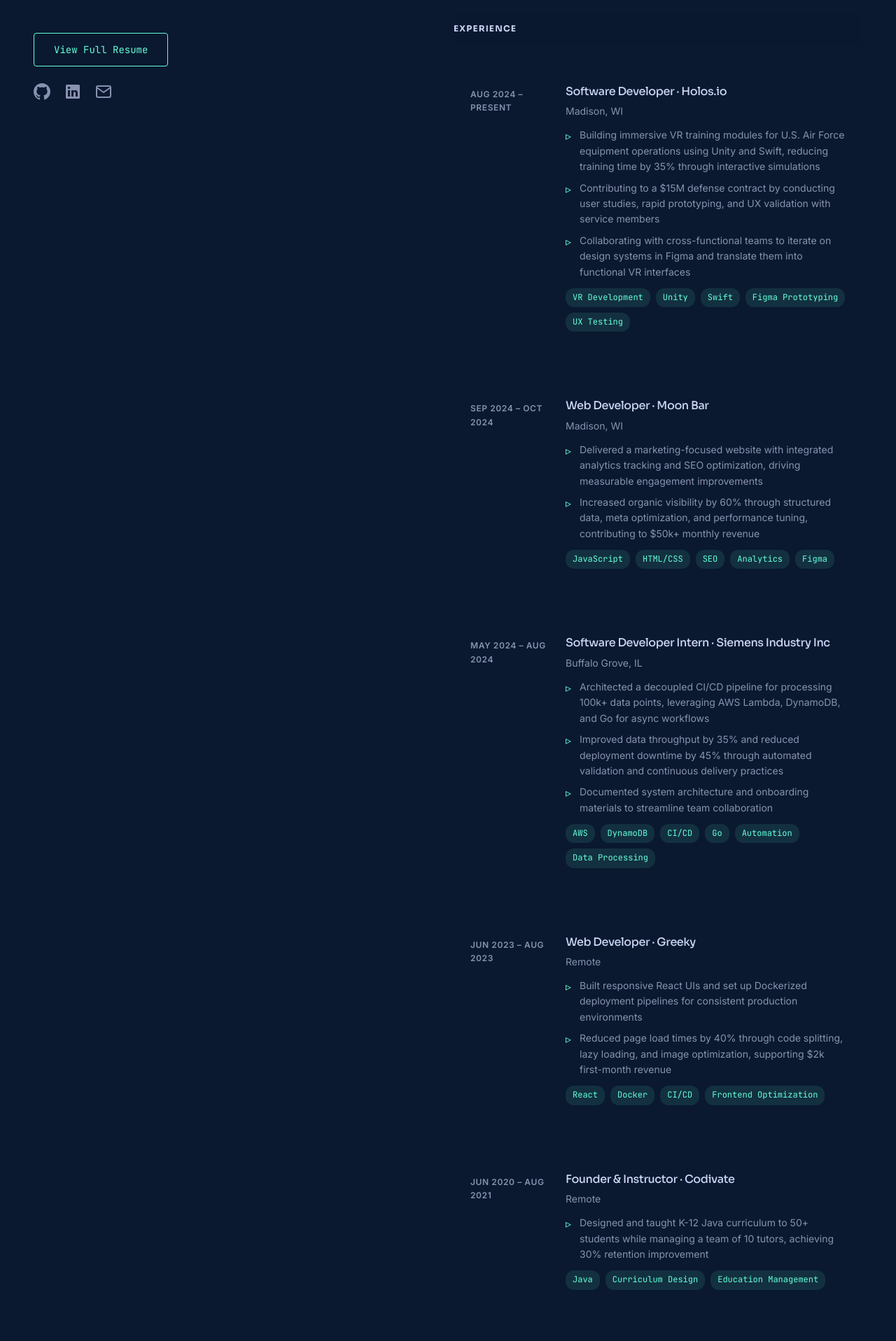
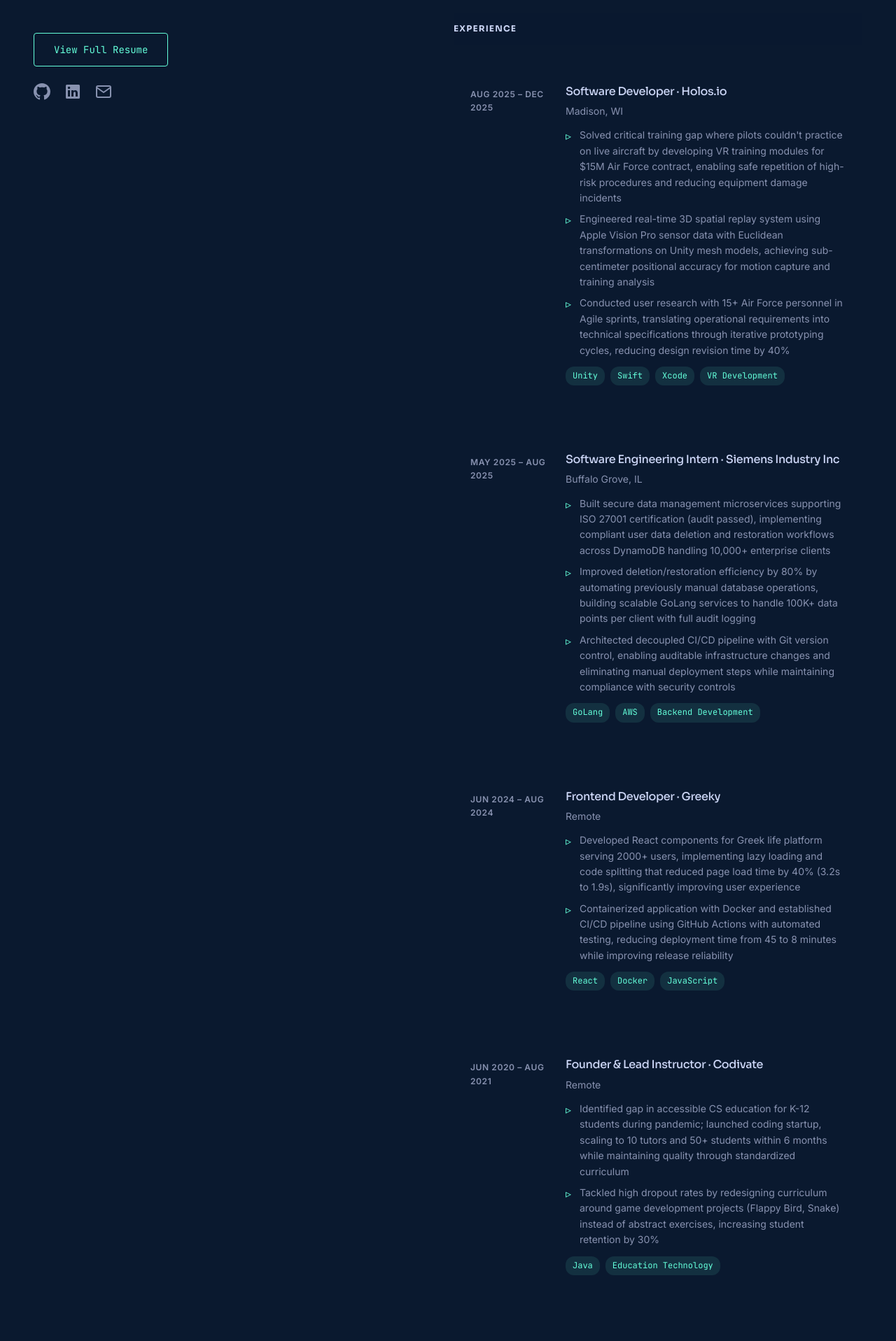
Before and after one commit to yajatnarayan/yajatnarayan.github.io, a React (Vite) app: page / in a window 1280 px wide. Shown: the part 583-2500 px from the top of the page at 70% size. Built offline with nearby package versions, Linux system fonts and the light colour scheme.

Commit message:
updated key details to better represent my resume

```diff
--- a/src/data/resume.js
+++ b/src/data/resume.js
@@ -1,13 +1,14 @@
 export const personalInfo = {
   name: 'Yajat Narayan',
   role: 'Software Developer',
-  tagline: 'Building VR training systems, data-driven web apps, and scalable cloud infrastructure',
+  tagline: 'Building VR training systems, scalable backend services, and privacy-focused applications',
   email: 'yajatnarayan@gmail.com',
+  phone: '847-989-0521',
   location: 'Madison, WI',
   remotePreference: 'Remote-friendly',
-  availability: 'Open to frontend, VR, and product-focused engineering roles',
-  linkedin: 'https://www.linkedin.com/in/yajat-narayan-905926245/',
-  github: 'https://github.com/yajatnarayan',
+  availability: 'Open to software engineering roles',
+  linkedin: 'https://linkedin.com/in/yajat-narayan/',
+  github: 'https://github.com/yajatnarayan/',
 }
 
 export const navigation = [
@@ -24,57 +25,47 @@ export const experiences = [
   {
     company: 'Holos.io',
     location: 'Madison, WI',
-    timeframe: 'Aug 2024 – Present',
+    timeframe: 'Aug 2025 – Dec 2025',
     role: 'Software Developer',
-    focus: 'VR Development, Unity, Swift, Figma Prototyping, UX Testing',
+    focus: 'Unity, Swift, Xcode, VR Development',
     bullets: [
-      'Building immersive VR training modules for U.S. Air Force equipment operations using Unity and Swift, reducing training time by 35% through interactive simulations',
-      'Contributing to a $15M defense contract by conducting user studies, rapid prototyping, and UX validation with service members',
-      'Collaborating with cross-functional teams to iterate on design systems in Figma and translate them into functional VR interfaces',
-    ],
-  },
-  {
-    company: 'Moon Bar',
-    location: 'Madison, WI',
-    timeframe: 'Sep 2024 – Oct 2024',
-    role: 'Web Developer',
-    focus: 'JavaScript, HTML/CSS, SEO, Analytics, Figma',
-    bullets: [
-      'Delivered a marketing-focused website with integrated analytics tracking and SEO optimization, driving measurable engagement improvements',
-      'Increased organic visibility by 60% through structured data, meta optimization, and performance tuning, contributing to $50k+ monthly revenue',
+      'Solved critical training gap where pilots couldn\'t practice on live aircraft by developing VR training modules for $15M Air Force contract, enabling safe repetition of high-risk procedures and reducing equipment damage incidents',
+      'Engineered real-time 3D spatial replay system using Apple Vision Pro sensor data with Euclidean transformations on Unity mesh models, achieving sub-centimeter positional accuracy for motion capture and training analysis',
+      'Conducted user research with 15+ Air Force personnel in Agile sprints, translating operational requirements into technical specifications through iterative prototyping cycles, reducing design revision time by 40%',
     ],
   },
   {
     company: 'Siemens Industry Inc',
     location: 'Buffalo Grove, IL',
-    timeframe: 'May 2024 – Aug 2024',
-    role: 'Software Developer Intern',
-    focus: 'AWS, DynamoDB, CI/CD, Go, Automation, Data Processing',
+    timeframe: 'May 2025 – Aug 2025',
+    role: 'Software Engineering Intern',
+    focus: 'GoLang, AWS, Backend Development',
     bullets: [
-      'Architected a decoupled CI/CD pipeline for processing 100k+ data points, leveraging AWS Lambda, DynamoDB, and Go for async workflows',
-      'Improved data throughput by 35% and reduced deployment downtime by 45% through automated validation and continuous delivery practices',
-      'Documented system architecture and onboarding materials to streamline team collaboration',
+      'Built secure data management microservices supporting ISO 27001 certification (audit passed), implementing compliant user data deletion and restoration workflows across DynamoDB handling 10,000+ enterprise clients',
+      'Improved deletion/restoration efficiency by 80% by automating previously manual database operations, building scalable GoLang services to handle 100K+ data points per client with full audit logging',
+      'Architected decoupled CI/CD pipeline with Git version control, enabling auditable infrastructure changes and eliminating manual deployment steps while maintaining compliance with security controls',
     ],
   },
   {
     company: 'Greeky',
     location: 'Remote',
-    timeframe: 'Jun 2023 – Aug 2023',
-    role: 'Web Developer',
-    focus: 'React, Docker, CI/CD, Frontend Optimization',
+    timeframe: 'Jun 2024 – Aug 2024',
+    role: 'Frontend Developer',
+    focus: 'React, Docker, JavaScript',
     bullets: [
-      'Built responsive React UIs and set up Dockerized deployment pipelines for consistent production environments',
-      'Reduced page load times by 40% through code splitting, lazy loading, and image optimization, supporting $2k first-month revenue',
+      'Developed React components for Greek life platform serving 2000+ users, implementing lazy loading and code splitting that reduced page load time by 40% (3.2s to 1.9s), significantly improving user experience',
+      'Containerized application with Docker and established CI/CD pipeline using GitHub Actions with automated testing, reducing deployment time from 45 to 8 minutes while improving release reliability',
     ],
   },
   {
     company: 'Codivate',
     location: 'Remote',
     timeframe: 'Jun 2020 – Aug 2021',
-    role: 'Founder & Instructor',
-    focus: 'Java, Curriculum Design, Education Management',
+    role: 'Founder & Lead Instructor',
+    focus: 'Java, Education Technology',
     bullets: [
-      'Designed and taught K-12 Java curriculum to 50+ students while managing a team of 10 tutors, achieving 30% retention improvement',
+      'Identified gap in accessible CS education for K-12 students during pandemic; launched coding startup, scaling to 10 tutors and 50+ students within 6 months while maintaining quality through standardized curriculum',
+      'Tackled high dropout rates by redesigning curriculum around game development projects (Flappy Bird, Snake) instead of abstract exercises, increasing student retention by 30%',
     ],
   },
 ]
```
Also changed, not shown: 1 other file (tests, documents, lock files or other folders).
